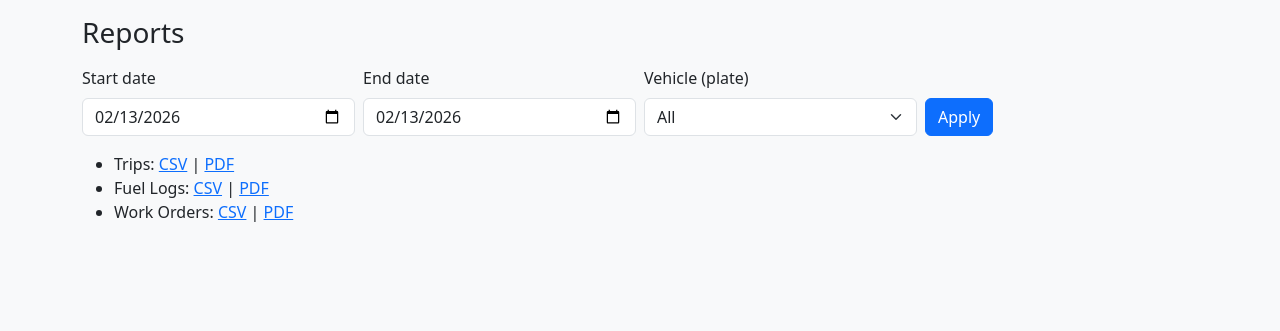
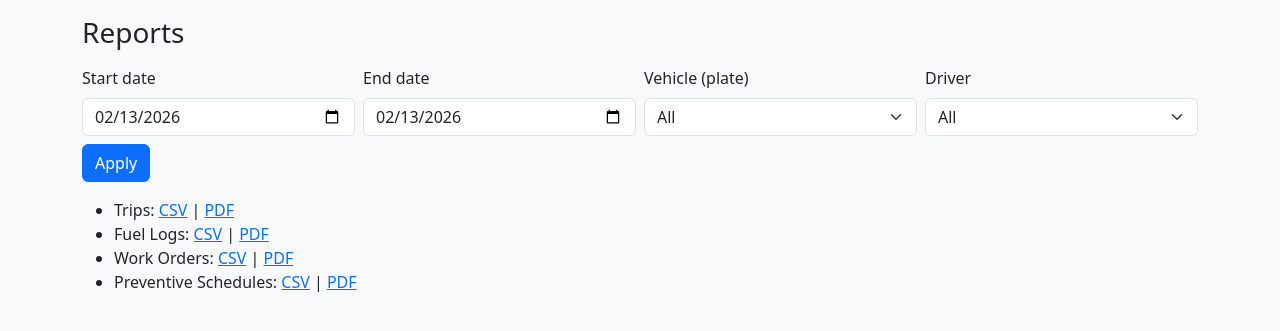
Before and after one commit to Bilalkhawaja001/fleet-management, a Flask app: page /reports/ in a window 1280 px wide. Shown: the part 56-387 px from the top of the page. Run offline with Flask 3, Linux system fonts and the light colour scheme; the visitor is signed in with stand-in values (Sample User, id 1); data that the repository does not hold is empty.

Commit message:
reports: driver filter + preventive schedules export

```diff
--- a/app/blueprints/reports/forms.py
+++ b/app/blueprints/reports/forms.py
@@ -7,4 +7,5 @@ class DateRangeForm(FlaskForm):
     start_date = DateField("Start date", validators=[Optional()])
     end_date = DateField("End date", validators=[Optional()])
     vehicle_id = SelectField("Vehicle (plate)", coerce=int, validators=[Optional()])
+    driver_id = SelectField("Driver", coerce=int, validators=[Optional()])
     submit = SubmitField("Apply")
--- a/app/blueprints/reports/routes.py
+++ b/app/blueprints/reports/routes.py
@@ -8,7 +8,7 @@ from flask_login import login_required
 from reportlab.lib.pagesizes import A4
 from reportlab.pdfgen import canvas
 
-from ...models import Trip, FuelLog, WorkOrder, Vehicle
+from ...models import Trip, FuelLog, WorkOrder, Vehicle, Driver, PreventiveSchedule
 from .forms import DateRangeForm
 
 bp = Blueprint("reports", __name__, url_prefix="/reports")
@@ -20,6 +20,10 @@ def _parse_date_range():
     # vehicle dropdown choices
     form.vehicle_id.choices = [(0, "All")]
     form.vehicle_id.choices += [(v.id, v.plate_no) for v in Vehicle.query.order_by(Vehicle.plate_no).all()]
+
+    # driver dropdown choices
+    form.driver_id.choices = [(0, "All")]
+    form.driver_id.choices += [(d.id, d.name) for d in Driver.query.order_by(Driver.name).all()]
 
     # Default: date-to-date = Today..Today
     if not request.args.get("start_date") and not request.args.get("end_date"):
@@ -37,13 +41,17 @@ def _parse_date_range():
     if vehicle_id == 0:
         vehicle_id = None
 
-    return form, start_dt, end_dt, vehicle_id
+    driver_id = (form.driver_id.data or 0) or 0
+    if driver_id == 0:
+        driver_id = None
+
+    return form, start_dt, end_dt, vehicle_id, driver_id
 
 
 @bp.get("/")
 @login_required
 def index():
-    form, _, _, _ = _parse_date_range()
+    form, _, _, _, _ = _parse_date_range()
     return render_template("reports/index.html", form=form)
 
 
@@ -62,7 +70,7 @@ def _csv_response(filename: str, rows, header):
     )
 
 
-def _pdf_simple_table(filename: str, title: str, header, rows):
+def _pdf_simple_table(filename: str, title: str, header, rows, subtitle: str | None = None):
     packet = io.BytesIO()
     c = canvas.Canvas(packet, pagesize=A4)
     width, height = A4
@@ -74,6 +82,9 @@ def _pdf_simple_table(filename: str, title: str, header, rows):
     y -= 25
     c.setFont("Helvetica", 9)
     c.drawString(40, y, f"Generated: {datetime.now().strftime('%Y-%m-%d %H:%M')}")
+    if subtitle:
+        y -= 14
+        c.drawString(40, y, subtitle)
 
     y -= 25
     c.setFont("Helvetica-Bold", 9)
@@ -98,18 +109,34 @@ def _pdf_simple_table(filename: str, title: str, header, rows):
     return send_file(packet, as_attachment=True, download_name=filename, mimetype="application/pdf")
 
 
+def _subtitle(form: DateRangeForm):
+    s = form.start_date.data.isoformat() if form.start_date.data else ""
+    e = form.end_date.data.isoformat() if form.end_date.data else ""
+    v = ""
+    d = ""
+    if form.vehicle_id.data and int(form.vehicle_id.data) != 0:
+        veh = Vehicle.query.get(int(form.vehicle_id.data))
+        v = f" vehicle={veh.plate_no}" if veh else ""
+    if form.driver_id.data and int(form.driver_id.data) != 0:
+        dr = Driver.query.get(int(form.driver_id.data))
+        d = f" driver={dr.name}" if dr else ""
+    return f"Range: {s}..{e}{v}{d}".strip()
+
+
 @bp.get("/trips.csv")
 @login_required
 def trips_csv():
-    form, start_dt, end_dt, vehicle_id = _parse_date_range()
+    form, start_dt, end_dt, vehicle_id, driver_id = _parse_date_range()
     q = Trip.query
-    # Trips have created_at
     if start_dt:
         q = q.filter(Trip.created_at >= start_dt)
     if end_dt:
         q = q.filter(Trip.created_at <= end_dt)
     if vehicle_id:
         q = q.filter(Trip.vehicle_id == vehicle_id)
+    if driver_id:
+        q = q.filter(Trip.driver_id == driver_id)
+
     trips = q.order_by(Trip.id.desc()).all()
     rows = []
     for t in trips:
@@ -133,7 +160,7 @@ def trips_csv():
 @bp.get("/trips.pdf")
 @login_required
 def trips_pdf():
-    form, start_dt, end_dt, vehicle_id = _parse_date_range()
+    form, start_dt, end_dt, vehicle_id, driver_id = _parse_date_range()
     q = Trip.query
     if start_dt:
         q = q.filter(Trip.created_at >= start_dt)
@@ -141,6 +168,9 @@ def trips_pdf():
         q = q.filter(Trip.created_at <= end_dt)
     if vehicle_id:
         q = q.filter(Trip.vehicle_id == vehicle_id)
+    if driver_id:
+        q = q.filter(Trip.driver_id == driver_id)
+
     trips = q.order_by(Trip.id.desc()).all()
     rows = []
     for t in trips:
@@ -158,21 +188,22 @@ def trips_pdf():
         "Trips Report",
         ["id", "status", "vehicle", "driver", "route"],
         rows,
+        subtitle=_subtitle(form),
     )
 
 
 @bp.get("/fuel.csv")
 @login_required
 def fuel_csv():
-    form, start_dt, end_dt, vehicle_id = _parse_date_range()
+    form, start_dt, end_dt, vehicle_id, driver_id = _parse_date_range()
     q = FuelLog.query
-    # FuelLog has filled_at
     if start_dt:
         q = q.filter(FuelLog.filled_at >= start_dt)
     if end_dt:
         q = q.filter(FuelLog.filled_at <= end_dt)
     if vehicle_id:
         q = q.filter(FuelLog.vehicle_id == vehicle_id)
+
     logs = q.order_by(FuelLog.id.desc()).all()
     rows = []
     for l in logs:
@@ -196,7 +227,7 @@ def fuel_csv():
 @bp.get("/fuel.pdf")
 @login_required
 def fuel_pdf():
-    form, start_dt, end_dt, vehicle_id = _parse_date_range()
+    form, start_dt, end_dt, vehicle_id, driver_id = _parse_date_range()
     q = FuelLog.query
     if start_dt:
         q = q.filter(FuelLog.filled_at >= start_dt)
@@ -204,6 +235,7 @@ def fuel_pdf():
         q = q.filter(FuelLog.filled_at <= end_dt)
     if vehicle_id:
         q = q.filter(FuelLog.vehicle_id == vehicle_id)
+
     logs = q.order_by(FuelLog.id.desc()).all()
     rows = []
     for l in logs:
@@ -221,21 +253,22 @@ def fuel_pdf():
         "Fuel Logs Report",
         ["id", "vehicle", "liters", "amount", "odometer"],
         rows,
+        subtitle=_subtitle(form),
     )
 
 
 @bp.get("/work-orders.csv")
 @login_required
 def work_orders_csv():
-    form, start_dt, end_dt, vehicle_id = _parse_date_range()
+    form, start_dt, end_dt, vehicle_id, driver_id = _parse_date_range()
     q = WorkOrder.query
-    # WorkOrder has opened_at
     if start_dt:
         q = q.filter(WorkOrder.opened_at >= start_dt)
     if end_dt:
         q = q.filter(WorkOrder.opened_at <= end_dt)
     if vehicle_id:
         q = q.filter(WorkOrder.vehicle_id == vehicle_id)
+
     wos = q.order_by(WorkOrder.id.desc()).all()
     rows = []
     for wo in wos:
@@ -258,7 +291,7 @@ def work_orders_csv():
 @bp.get("/work-orders.pdf")
 @login_required
 def work_orders_pdf():
-    form, start_dt, end_dt, vehicle_id = _parse_date_range()
+    form, start_dt, end_dt, vehicle_id, driver_id = _parse_date_range()
     q = WorkOrder.query
     if start_dt:
         q = q.filter(WorkOrder.opened_at >= start_dt)
@@ -266,6 +299,7 @@ def work_orders_pdf():
         q = q.filter(WorkOrder.opened_at <= end_dt)
     if vehicle_id:
         q = q.filter(WorkOrder.vehicle_id == vehicle_id)
+
     wos = q.order_by(WorkOrder.id.desc()).all()
     rows = []
     for wo in wos:
@@ -282,4 +316,62 @@ def work_orders_pdf():
         "Work Orders Report",
         ["id", "status", "vehicle", "title"],
         rows,
+        subtitle=_subtitle(form),
     )
+
+
+@bp.get("/preventive-schedules.csv")
+@login_required
+def preventive_schedules_csv():
+    form, start_dt, end_dt, vehicle_id, driver_id = _parse_date_range()
+    q = PreventiveSchedule.query
+    if vehicle_id:
+        q = q.filter(PreventiveSchedule.vehicle_id == vehicle_id)
+    schedules = q.order_by(PreventiveSchedule.id.desc()).all()
+
+    rows = []
+    for s in schedules:
+        rows.append(
+            [
+                s.id,
+                s.vehicle.plate_no,
+                s.title,
+                s.interval_km or "",
+                s.interval_days or "",
+                s.active,
+            ]
+        )
+    return _csv_response(
+        "preventive_schedules.csv",
+        rows,
+        ["id", "vehicle", "title", "interval_km", "interval_days", "active"],
+    )
+
+
+@bp.get("/preventive-schedules.pdf")
+@login_required
+def preventive_schedules_pdf():
+    form, start_dt, end_dt, vehicle_id, driver_id = _parse_date_range()
+    q = PreventiveSchedule.query
+    if vehicle_id:
+        q = q.filter(PreventiveSchedule.vehicle_id == vehicle_id)
+    schedules = q.order_by(PreventiveSchedule.id.desc()).all()
+
+    rows = []
+    for s in schedules:
+        rows.append(
+            [
+                s.id,
+                s.vehicle.plate_no,
+                s.title,
+                s.interval_km or "",
+                s.interval_days or "",
+            ]
+        )
+    return _pdf_simple_table(
+        "preventive_schedules.pdf",
+        "Preventive Schedules Report",
+        ["id", "vehicle", "title", "km", "days"],
+        rows,
+        subtitle=_subtitle(form),
+    )
--- a/app/templates/reports/index.html
+++ b/app/templates/reports/index.html
@@ -14,6 +14,10 @@
   <div class="col-md-3">
     {{ form.vehicle_id.label(class_='form-label') }}
     {{ form.vehicle_id(class_='form-select') }}
+  </div>
+  <div class="col-md-3">
+    {{ form.driver_id.label(class_='form-label') }}
+    {{ form.driver_id(class_='form-select') }}
   </div>
   <div class="col-md-2">
     {{ form.submit(class_='btn btn-primary') }}
@@ -34,5 +38,9 @@
     <a href="{{ url_for('reports.work_orders_csv') }}{% if qs %}?{{ qs }}{% endif %}">CSV</a> |
     <a href="{{ url_for('reports.work_orders_pdf') }}{% if qs %}?{{ qs }}{% endif %}">PDF</a>
   </li>
+  <li>Preventive Schedules:
+    <a href="{{ url_for('reports.preventive_schedules_csv') }}{% if qs %}?{{ qs }}{% endif %}">CSV</a> |
+    <a href="{{ url_for('reports.preventive_schedules_pdf') }}{% if qs %}?{{ qs }}{% endif %}">PDF</a>
+  </li>
 </ul>
 {% endblock %}
```
